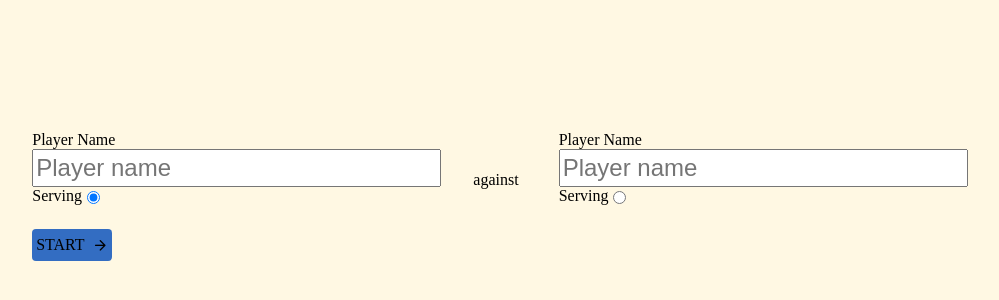
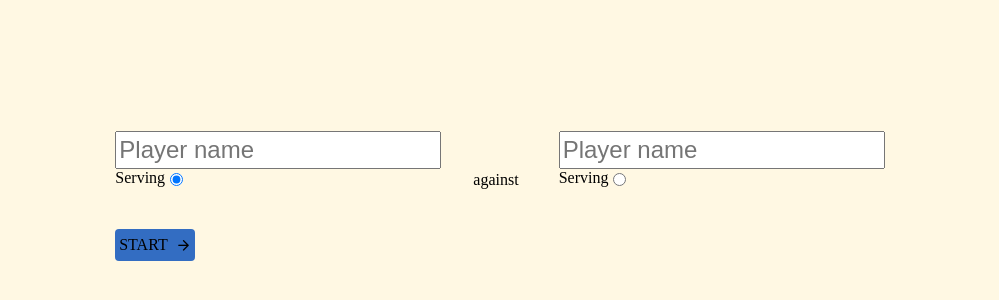
Before and after one commit to mayamalakova/score-counter, a Vue app: page / in a window 1280 px wide. Shown: the part 204-504 px from the top of the page, without its empty margins (144-1143 px from the left). Built offline with nearby package versions, Linux system fonts and the light colour scheme.

Commit message:
remove label from player name input

```diff
--- a/src/components/shared/PlayerNameInput.vue
+++ b/src/components/shared/PlayerNameInput.vue
@@ -1,6 +1,5 @@
 <template>
     <div>
-        <label class="label-small for-bottom-input">Player Name</label>
         <input class="player-name-input"
                placeholder="Player name"
                v-bind:value="playerName"
```
